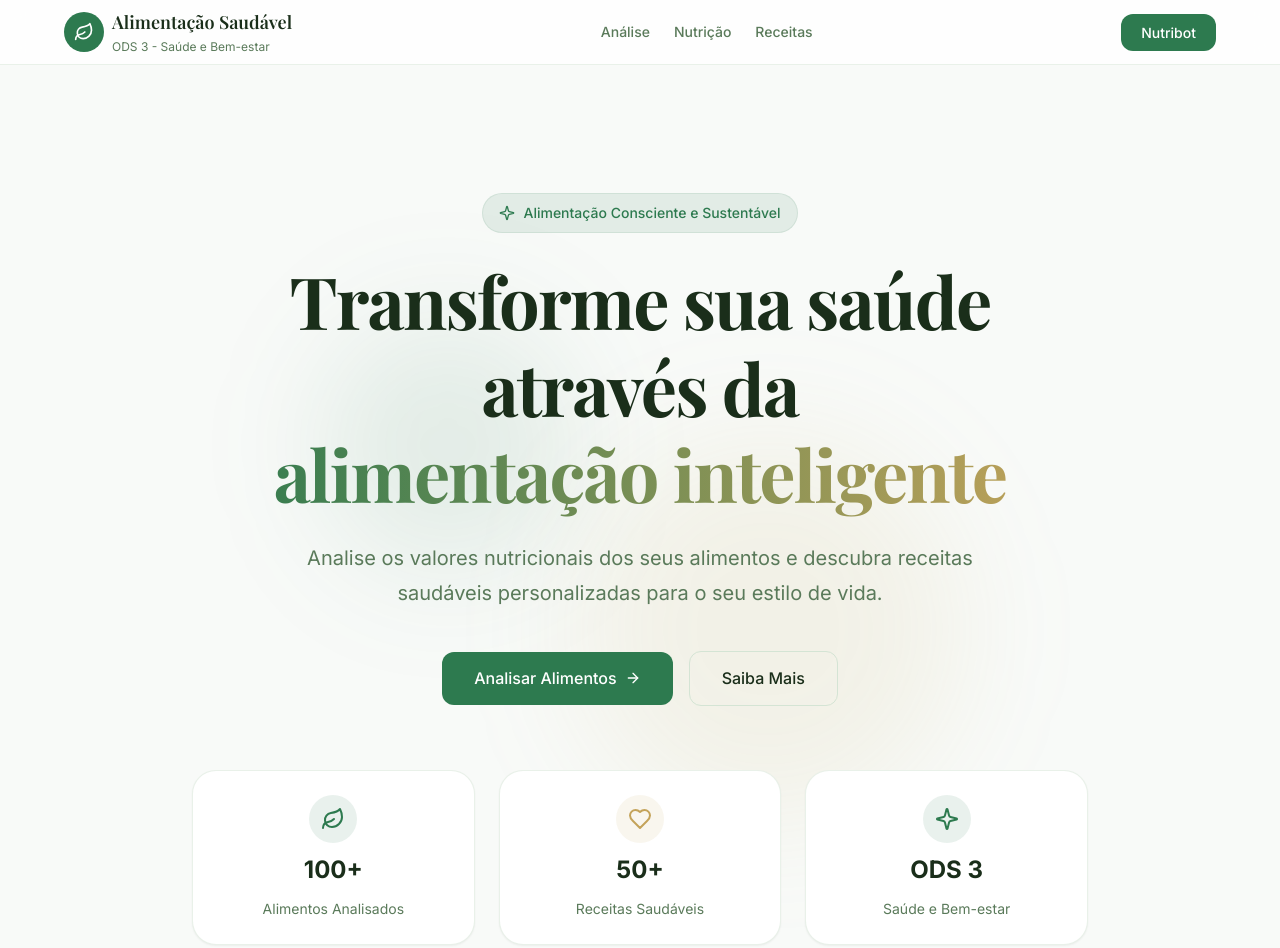
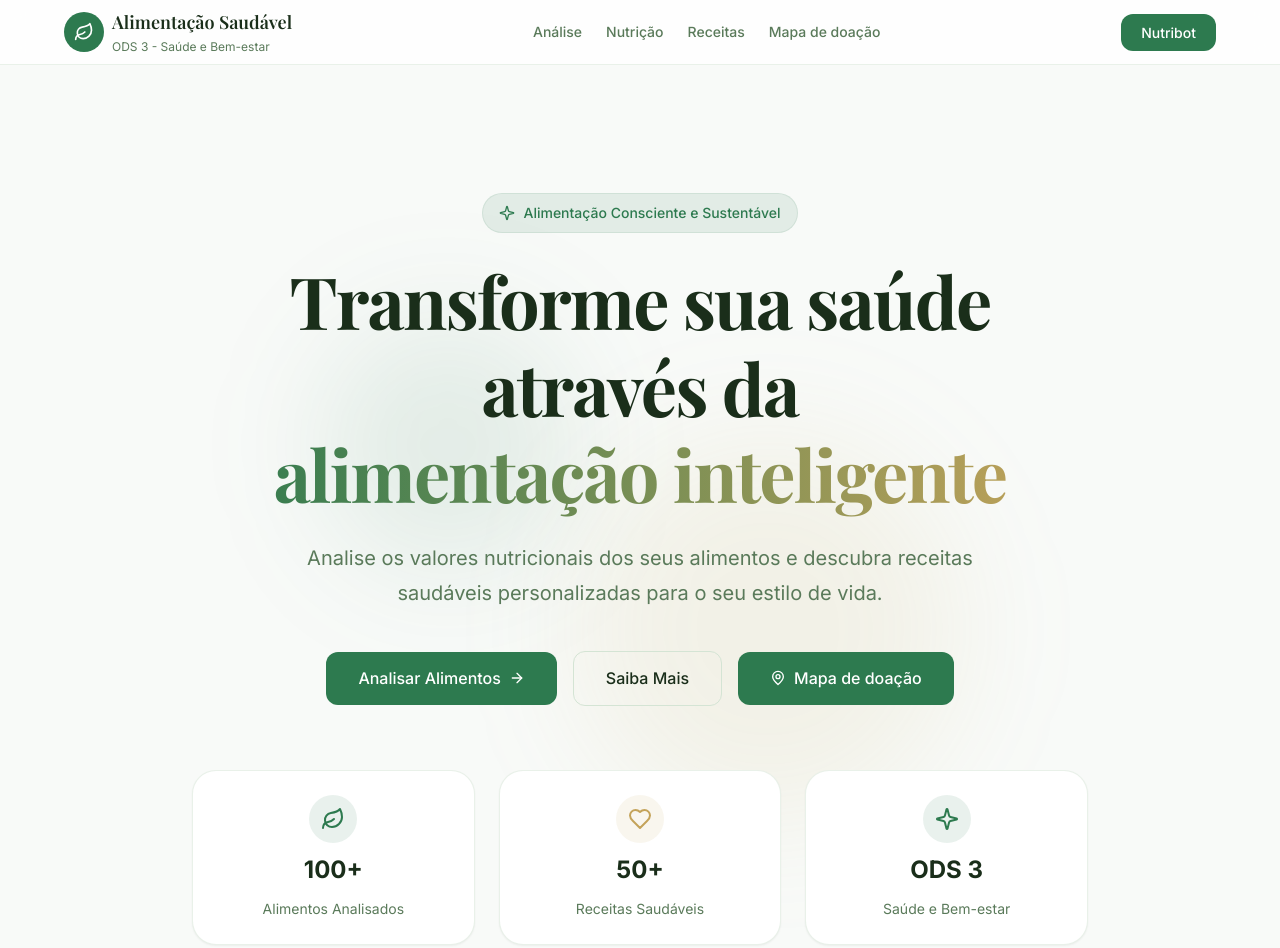
Before and after one commit to Danilocss13/trabalhoODS3.github.io, a plain HTML site: page index.html in a window 1280 px wide. Shown: the top 948 px of the page. Drawn offline with nearby package versions, Linux system fonts and the light colour scheme.

Commit message:
Update index.html

```diff
--- a/index.html
+++ b/index.html
@@ -30,6 +30,7 @@
         <a href="#analise" class="nav-link">Análise</a>
         <a href="#nutricao" class="nav-link">Nutrição</a>
         <a href="#sobre" class="nav-link">Receitas</a>
+        <a href="https://montesclaros.org.br/mapadobem" target="_blank" rel="noopener noreferrer" class="nav-link">Mapa de doação</a>
       </nav>
 
       <button class="btn btn-primary btn-desktop" id="nutribot-btn">Nutribot</button>
@@ -52,6 +53,7 @@
         <a href="#analise" class="mobile-nav-link">Análise</a>
         <a href="#nutricao" class="mobile-nav-link">Nutrição</a>
         <a href="#sobre" class="mobile-nav-link">Receitas</a>
+        <a href="https://montesclaros.org.br/mapadobem" target="_blank" rel="noopener noreferrer" class="mobile-nav-link">Mapa de doação</a>
         <button class="btn btn-primary btn-full" id="nutribot-btn-mobile">Nutribot</button>
       </nav>
     </div>
@@ -92,6 +94,13 @@
             </a>
             <a href="#sobre" class="btn btn-outline btn-lg">
               Saiba Mais
+            </a>
+            <a href="https://montesclaros.org.br/mapadobem" target="_blank" rel="noopener noreferrer" class="btn btn-primary btn-lg">
+              <svg xmlns="http://www.w3.org/2000/svg" width="16" height="16" viewBox="0 0 24 24" fill="none" stroke="currentColor" stroke-width="2" stroke-linecap="round" stroke-linejoin="round">
+                <circle cx="12" cy="10" r="3"/>
+                <path d="M12 21.7C17.3 17 20 13 20 10a8 8 0 1 0-16 0c0 3 2.7 6.9 8 11.7z"/>
+              </svg>
+              Mapa de doação
             </a>
           </div>
 
```
